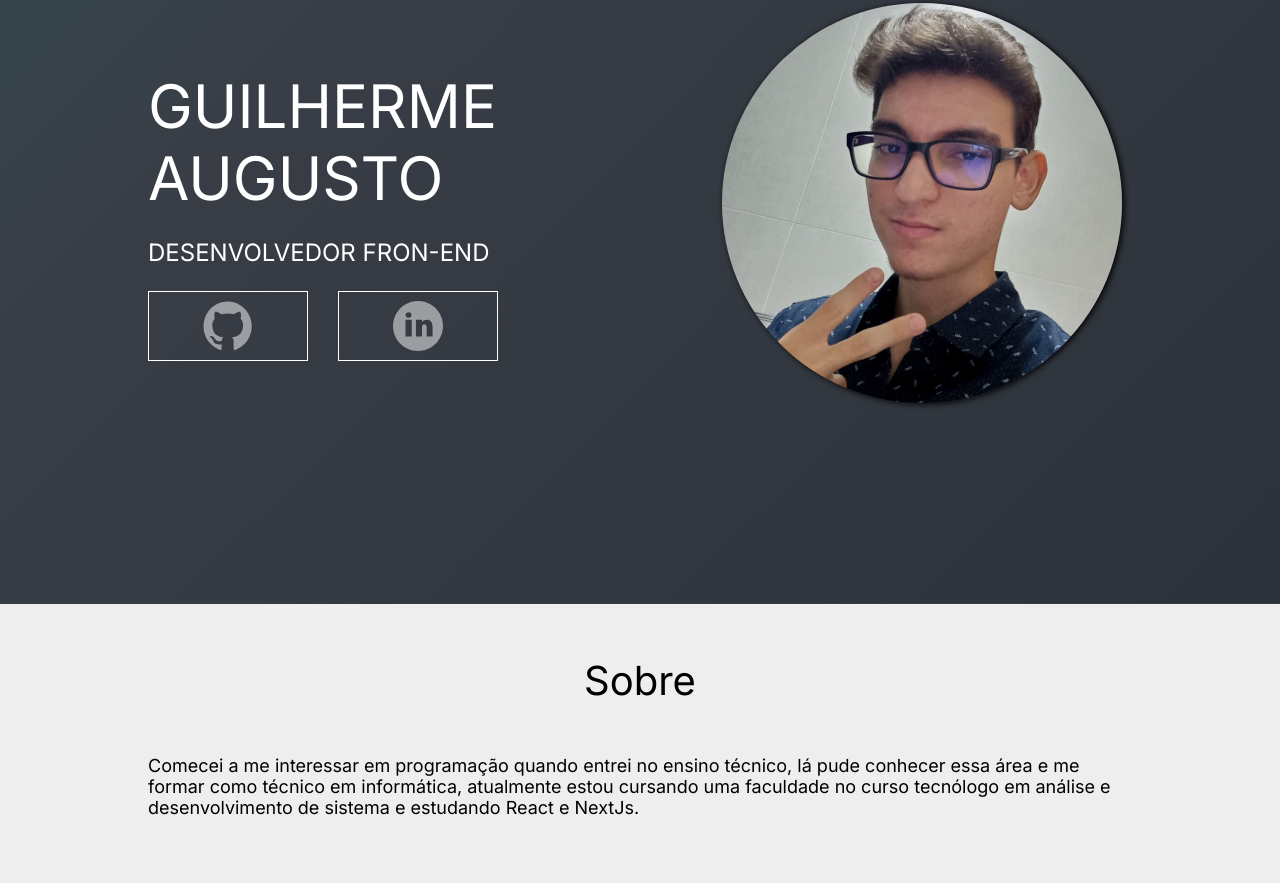
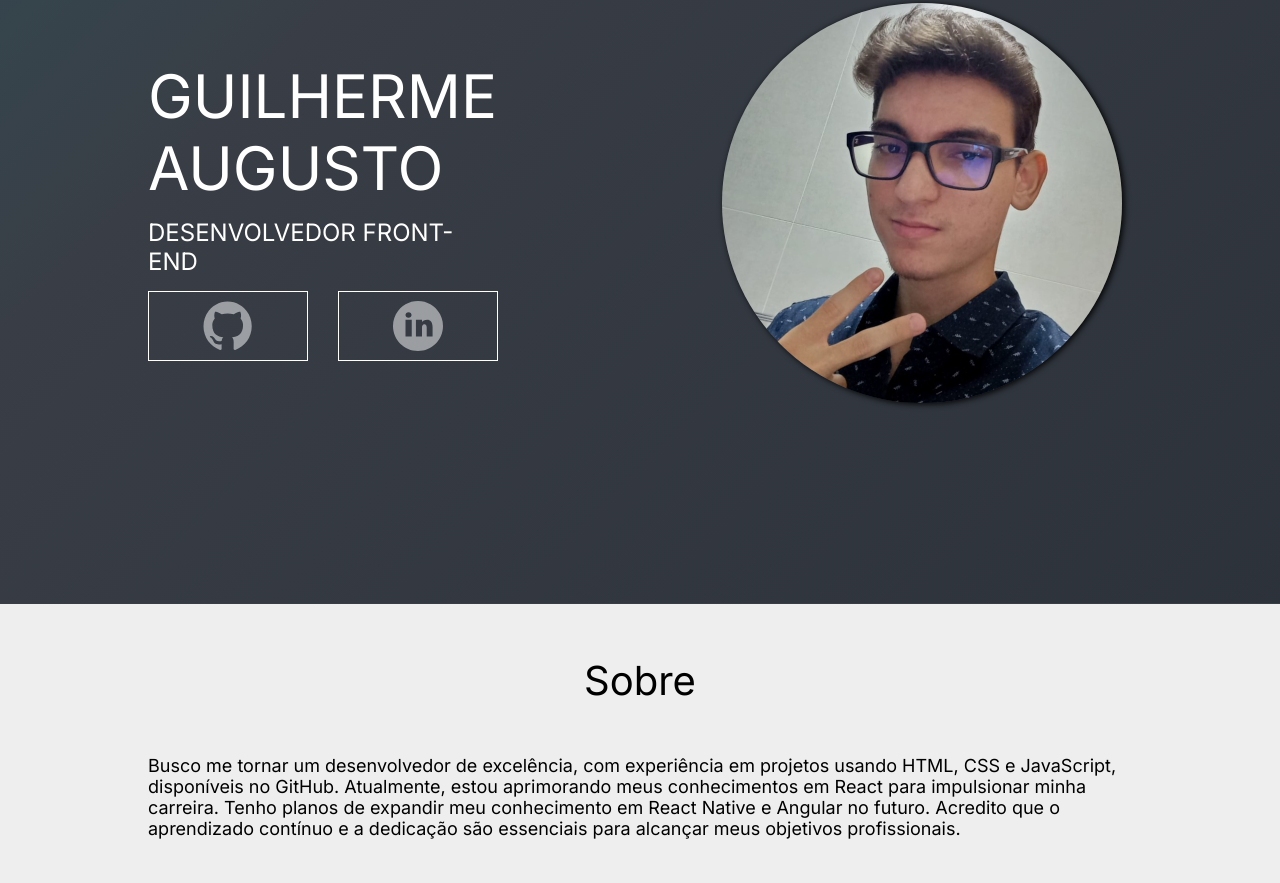
Before and after one commit to GuilhermeAugustoSantana/Portifolio, a website: page index.html in a window 1280 px wide. Shown: the part 197-1080 px from the top of the page. Drawn offline with Linux system fonts and the light colour scheme.

Commit message:
Arrumando texto

```diff
--- a/index.html
+++ b/index.html
@@ -26,7 +26,7 @@
       <div class="box-home">
         <div class="box-name">
           <h1>GUILHERME AUGUSTO</h1>
-          <h2>DESENVOLVEDOR FRON-END</h2>
+          <h2>DESENVOLVEDOR FRONT-END</h2>
         </div>
         <div class="box-social-media">
           <a href="https://github.com/GuilhermeAugustoSantana" target="_blank" class="social-media">
@@ -46,10 +46,7 @@
       <div class="conteiner largura-limite">
         <h3>Sobre</h3>
         <div class="box-sobre">
-          <p>Comecei a me interessar em programação quando entrei no ensino técnico, lá pude conhecer essa área e me
-            formar como técnico em informática, atualmente estou cursando uma faculdade no curso tecnólogo em análise
-            e
-            desenvolvimento de sistema e estudando React e NextJs.</p>
+          <p>Busco me tornar um desenvolvedor de excelência, com experiência em projetos usando HTML, CSS e JavaScript, disponíveis no GitHub. Atualmente, estou aprimorando meus conhecimentos em React para impulsionar minha carreira. Tenho planos de expandir meu conhecimento em React Native e Angular no futuro. Acredito que o aprendizado contínuo e a dedicação são essenciais para alcançar meus objetivos profissionais.</p>
         </div>
       </div>
     </section>
```
